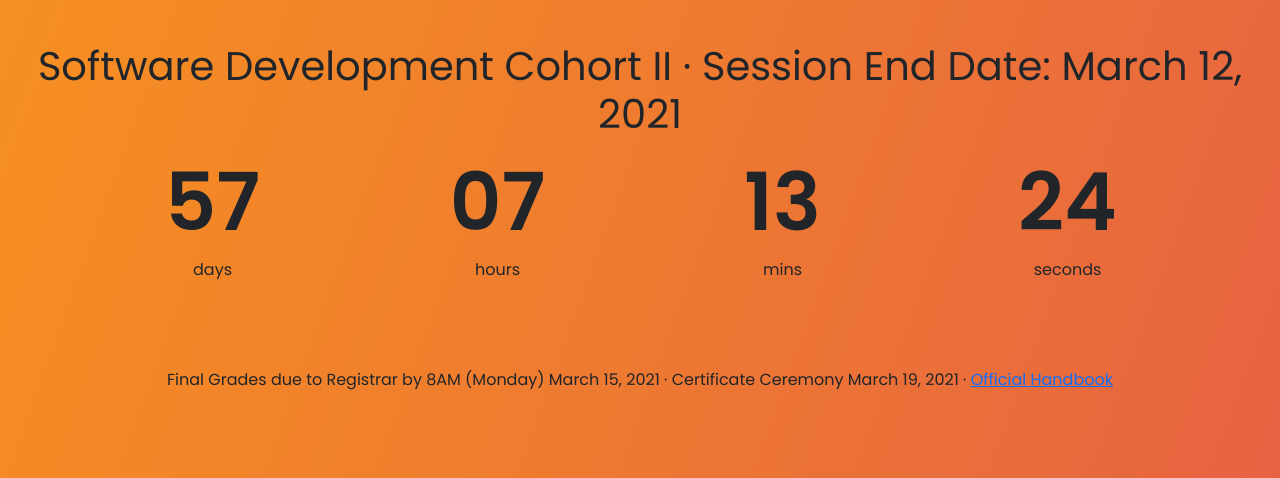
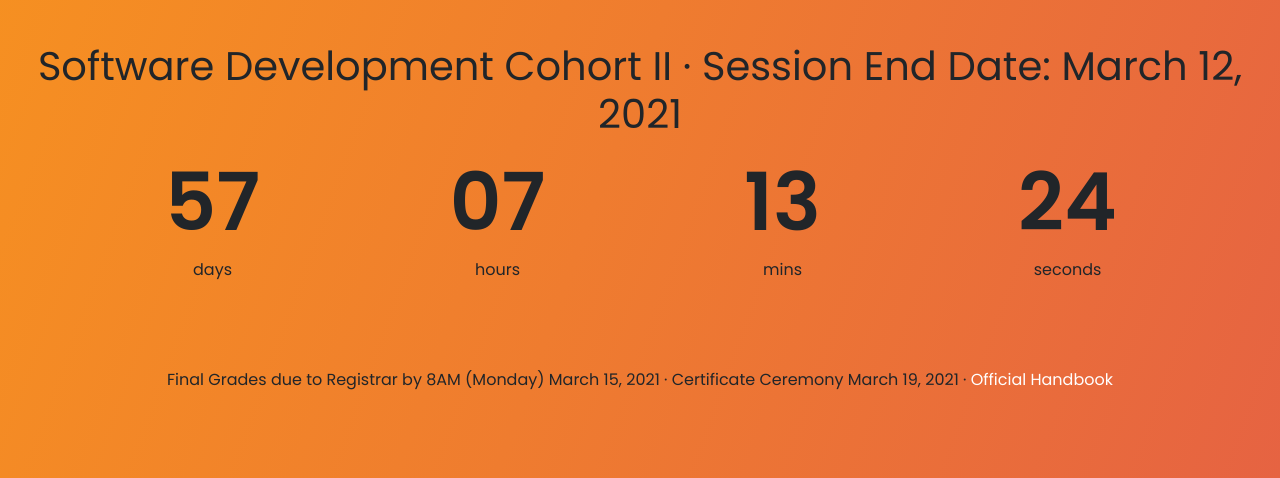
Before and after one commit to tkhc/countdown, a plain HTML site: page index.html in a window 1280 px wide. Shown: the part 322-800 px from the top of the page. Drawn offline with nearby package versions, Linux system fonts and the light colour scheme.

Commit message:
update a link

```diff
--- a/style.css
+++ b/style.css
@@ -48,3 +48,13 @@ h1 {
   max-width: auto;
   height: 50%;
 }
+
+a:link {
+  text-decoration: none;
+  color: white;
+}
+
+a:visited {
+  text-decoration: none;
+  color: black;
+}
```
